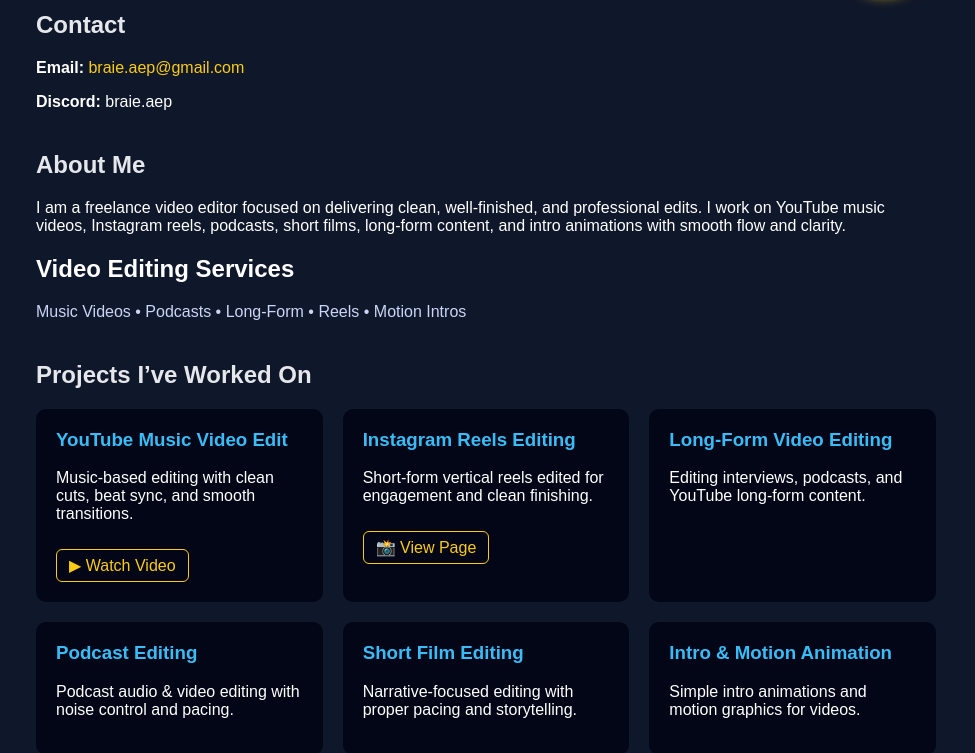
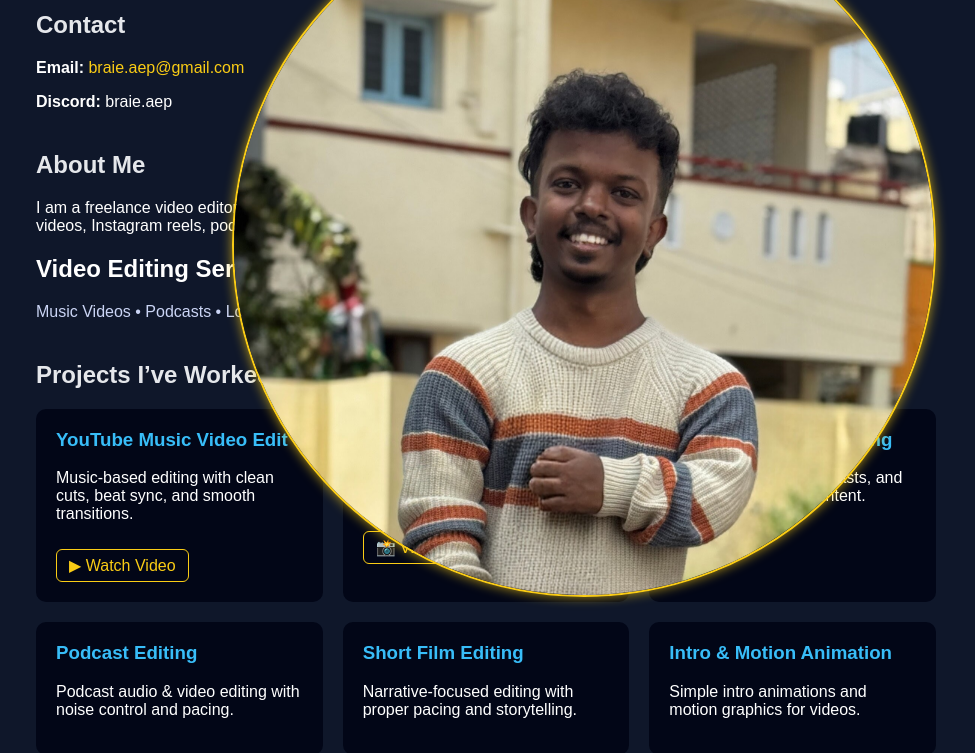
Before and after one commit to braie-aep/braie.aep.github.io, a plain HTML site: page index.html in a window 1280 px wide. Shown: the part 147-900 px from the top of the page, without its empty margins (154-1129 px from the left). Drawn offline with Linux system fonts and the light colour scheme.

Commit message:
Update style.css

```diff
--- a/style.css
+++ b/style.css
@@ -35,8 +35,8 @@ body {
   position: absolute;
   top: 0;
   right: 0;
-  width: 100px;
-  height: 100px;
+  width: 700px;
+  height: 700px;
   object-fit: cover;
   border-radius: 50%;
   border: 2px solid #facc15;
```
